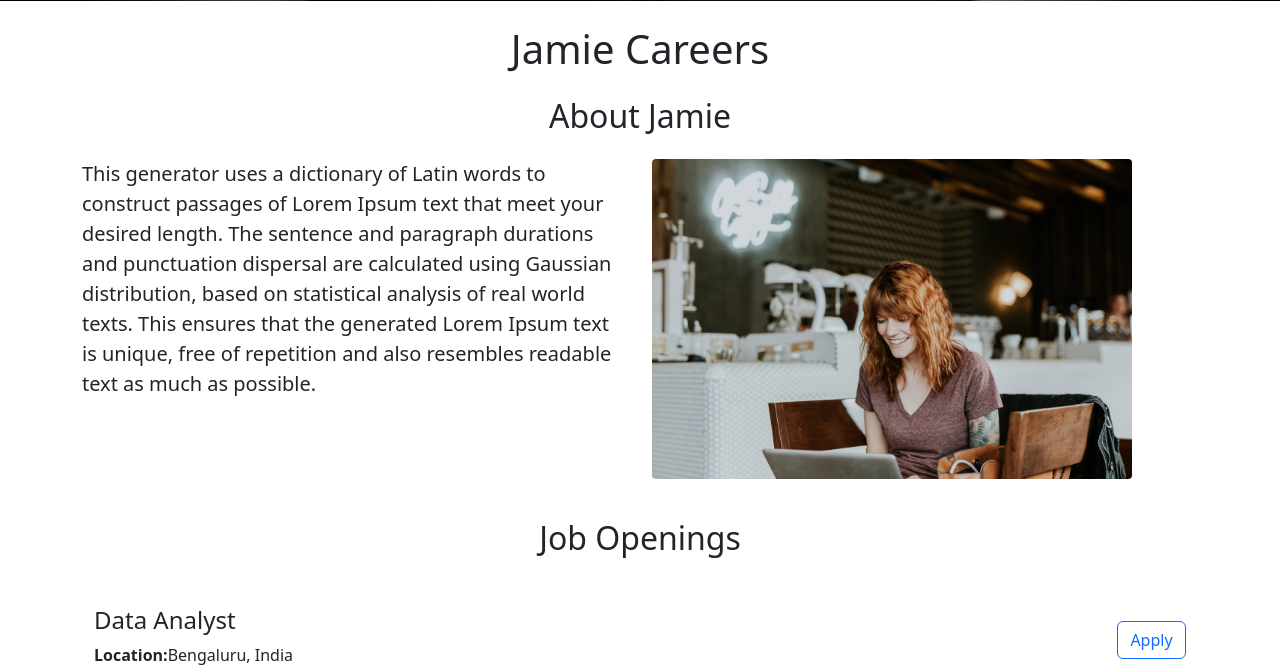
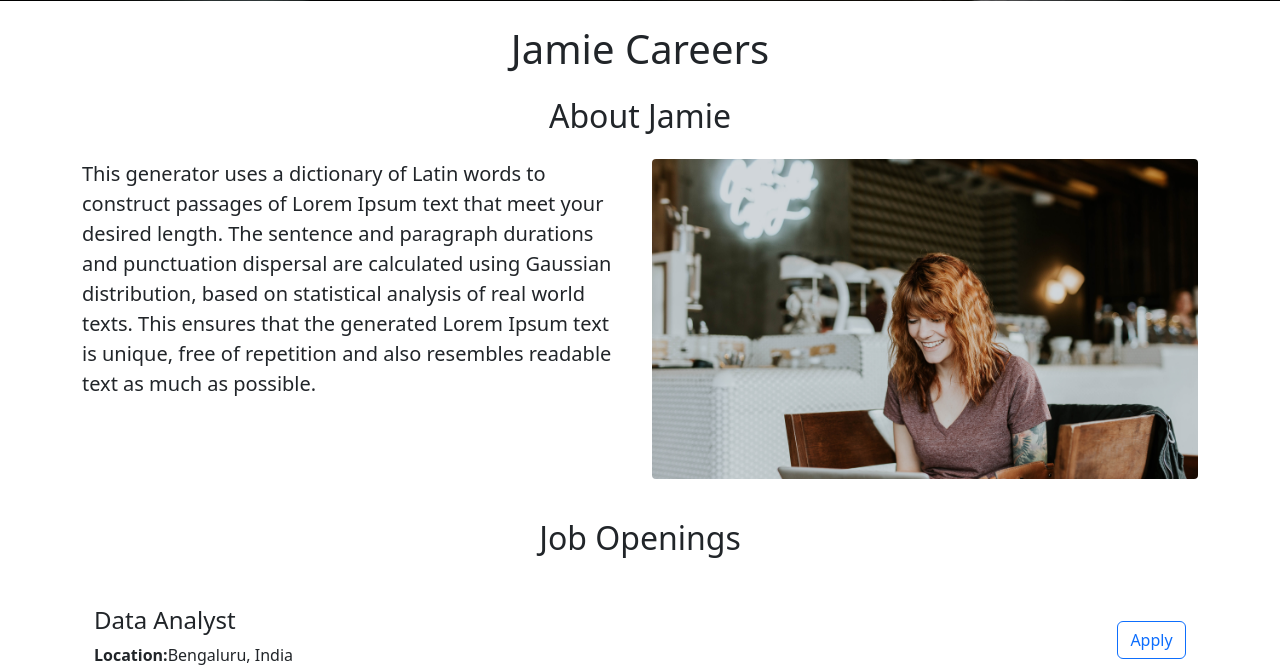
Before and after one commit to JGiannini/jamie-careers-website, a Flask app: page / in a window 1280 px wide. Shown: the part 415-1084 px from the top of the page. Run offline with Flask 2, Linux system fonts and the light colour scheme.

Commit message:
Fixed image width on home

```diff
--- a/templates/home.html
+++ b/templates/home.html
@@ -15,7 +15,6 @@
   </head>
 
   <body>
-
           {% include 'nav.html' %}
    <img class="img-fluid object-fit-cover" id="banner" src="https://jovian-careers-website.jgiannini.repl.co/static/banner.jpg" alt="Banner containing the text Do Something Great"/>
     <div class="container">
@@ -33,7 +32,7 @@
             </p>
           </div>
          <div class="d-none d-md-block col-md-6">
-          <img class="img-fluid object-fit-cover" src="/static/person_working.jpg" style="height:320px;border-radius:4px;">
+          <img class="img-fluid object-fit-cover" src="/static/person_working.jpg" style="width:100%; height:320px;border-radius:4px;">
          </div>
       </div>
       <div class="row">
@@ -41,7 +40,6 @@
           <h2 class="text-center mt-4 mb-4">Job Openings</h2>
         </div>
       </div>
-
         <lead>
           {% for job_get in jobs %} {% include 'jobitem.html' %} {% endfor %}
         </lead>
```
